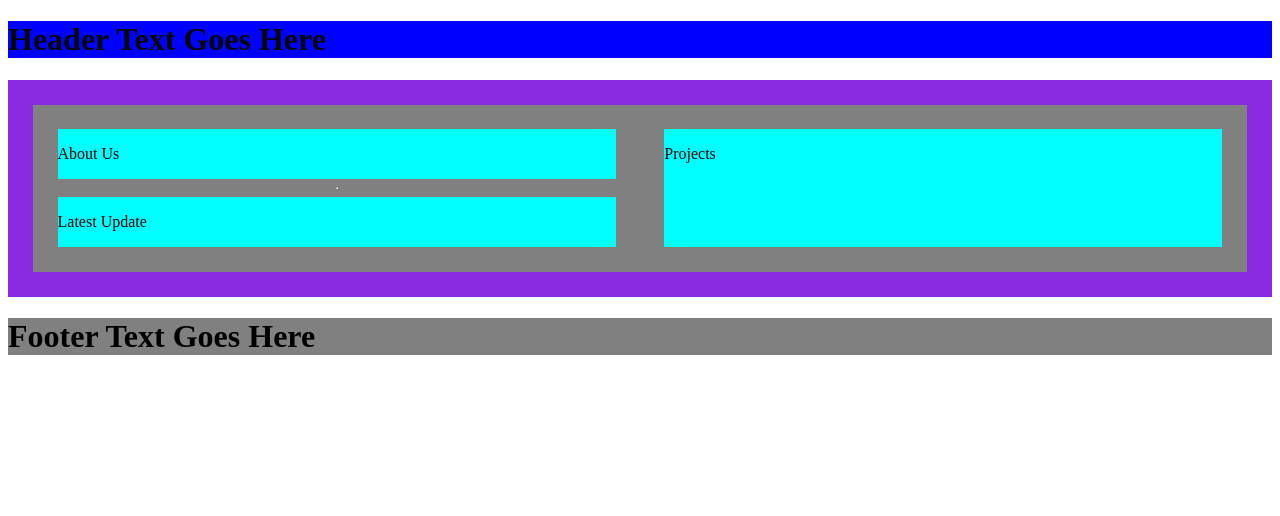
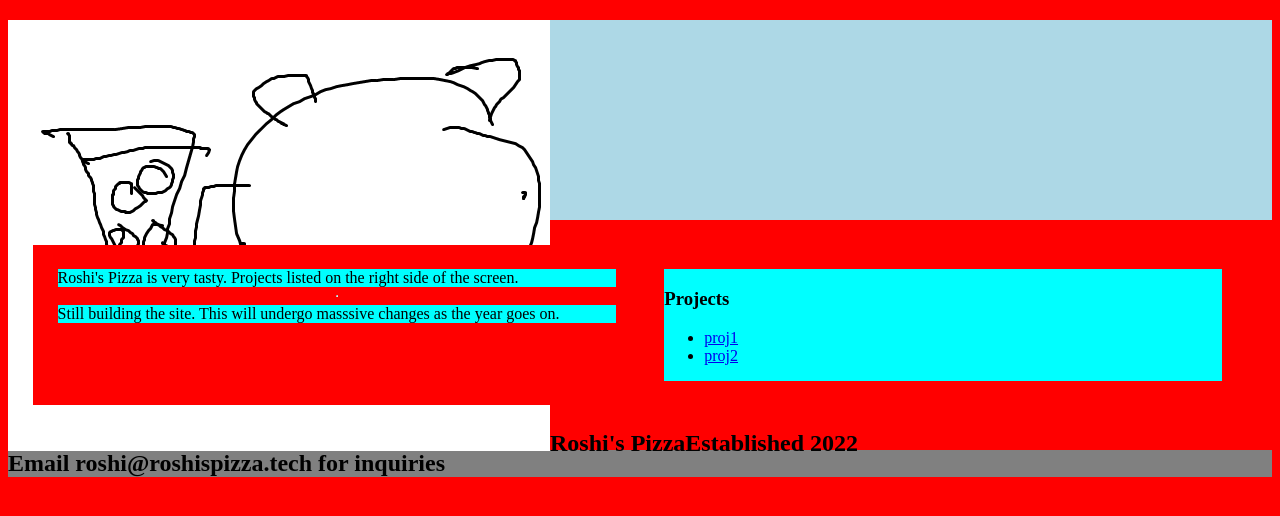
Before and after one commit to RoshisPizza/roshi-website, a plain HTML site: page index.html in a window 1280 px wide. Drawn offline with Linux system fonts and the light colour scheme.

Commit message:
javascript creator built, CSS is a WIP

```diff
--- a/index.html
+++ b/index.html
@@ -6,37 +6,14 @@
     <meta name="viewport" content="width=device-width, initial-scale=1.0">
 
     <link rel="stylesheet" href="./roshistyle.css">
-    <script src="./src/fetcher.js"></script>
+    <script src="./src/site-builder.js"></script>
 
     <title>Roshi's Pizza</title>
 </head>
 <body>
-    <header id="header-block">
-        <script>createHeader();</script>
-    </header>
-
-
-    <div id="body-content-main" class="h-content-wrapper">
-        <div id="body-content-left" class="v-content-wrapper">
-            <div id="content-about-me" class="content">
-                <p>About Us</p>
-            </div>
-        <hr>
-        <div id="content-site-news" class="content">
-                <p>Latest Update</p>
-            </div>
-        </div>
-
-        <div class="v-content-wrapper">
-            <div id="content-projects-list" class="content">
-                <p>Projects</p>
-            </div>
-        </div>
-    </div>
-
-    <footer id="footer-block">
-        <script>createFooter();</script>
-    </footer>
-
+    <header id="header-block"></header>
+    <div id="body-content-main" class="h-content-wrapper"></div>
+    <footer id="footer-block"></footer>
+    <script>createHomePage();</script>
 </body>
 </html>
--- a/roshistyle.css
+++ b/roshistyle.css
@@ -1,6 +1,16 @@
+body {
+    background-color: red;
+}
+
 header{
-    background-color: blue;
+    background-color: lightblue;
+    height: 200px;
 }
+
+#roshi-logo{
+    resize: both;
+}
+
 
 footer{
     background-color: gray;
@@ -13,7 +23,7 @@ div.content{
 div.v-content-wrapper{
     display: flex;
     flex-direction: column;
-    background-color: gray;
+    background-color: inherit;
     flex-grow: inherit;
     padding: 2%;
     flex: 0 0 46%;
@@ -22,7 +32,7 @@ div.v-content-wrapper{
 div.h-content-wrapper{
     display: flex;
     flex-direction: row;
-    background-color: blueviolet;
+    background-color: inherit;
     padding: 2%;
 }
 
--- a/src/fetcher.js
+++ /dev/null
@@ -1,29 +0,0 @@
-function getSiteBlurbs(){
-    var siteBlurbs;
-    // I'm so fucking lost on how to get this shit to print what i want it do.
-    // I just want a picture of a got-danged hot dog
-    fetch('./src/site-blurbs.json')
-    .then(blurbs => blurbs.json())
-    .then(data => {console.log(data); return data;});
-}
-
-function createHeader(){
-    const header = document.createElement("h1");
-    const node = document.createTextNode("Header Text Goes Here");
-    header.appendChild(node)
-
-    const element = document.getElementById("header-block");
-    element.appendChild(header);
-}
-
-function createFooter(){
-    const footer = document.createElement("h1");
-    const node = document.createTextNode("Footer Text Goes Here");
-    footer.appendChild(node)
-
-    const element = document.getElementById("footer-block");
-    element.appendChild(footer);
-}
-
-console.log('here I am');
-console.log(getSiteBlurbs());
--- a/src/site-blurbs.json
+++ /dev/null
@@ -1,14 +0,0 @@
-{
-    "header": [
-        "Roshi's Pizza",
-        "Established 2022"
-    ],
-    "aboutMe": "Roshi's Pizza is very tasty. Projects listed on the right side of the screen.",
-    "footer": "Email roshi@roshispizza.tech for inquiries",
-    "siteUpdate": "Still building the site. This will undergo masssive changes as the year goes on.",
-
-    "projects": {
-        "proj1":"./proj1.html",
-        "proj2":"./proj2.html"
-    }
-}
--- /dev/null
+++ b/src/site-builder.js
@@ -0,0 +1,110 @@
+function createHomePage(){
+    fetch('./src/site-text.json')
+    .then(response => response.json())
+    .then(data => {
+        console.log(data);
+        createHeader(data.header);
+        createHomePageBody(data.content);
+        createFooter(data.footer);
+    }).catch(
+        // not sure why it catches an error, it generate es the page just fine
+        console.log(`Error Fetching Data: {error}`)
+    );
+}
+
+function createHeader(headerData){
+    const content = document.createElement("h2");
+    const logoNode = document.createElement("img")
+    logoNode.setAttribute("src", "./assets/logo-header.png")
+    logoNode.setAttribute("id", "roshi-logo")
+    const titleNode = document.createTextNode(headerData[0]);
+    const detailNode = document.createTextNode(headerData[1]);
+
+    content.appendChild(logoNode)
+    content.appendChild(titleNode);
+    content.appendChild(detailNode);
+    const header = document.getElementById("header-block");
+    header.appendChild(content);
+}
+
+
+function createFooter(footerData){
+    const content = document.createElement("h2");
+    const node = document.createTextNode(footerData);
+    content.appendChild(node)
+    const element = document.getElementById("footer-block");
+    element.appendChild(content);
+}
+
+function createHomePageBody(bodyData){
+    const leftContent = document.createElement("div")
+    leftContent.setAttribute("id", "body-content-left")
+    leftContent.setAttribute("class", "v-content-wrapper")
+
+    const aboutMe = createAboutMe(bodyData.aboutMe);
+    const siteNews = createSiteNews(bodyData.siteNews);
+    leftContent.appendChild(aboutMe);
+    leftContent.appendChild(document.createElement('hr'))
+    leftContent.appendChild(siteNews);
+
+    const rightContent = document.createElement("div")
+    rightContent.setAttribute("id", "body-content-right")
+    rightContent.setAttribute("class", "v-content-wrapper")
+
+    const projectsList = createProjectsList(bodyData.projects);
+    rightContent.appendChild(projectsList)
+
+    const bodyContent = document.getElementById("body-content-main");
+    bodyContent.appendChild(leftContent);
+    bodyContent.appendChild(rightContent);
+}
+
+
+function createAboutMe(aboutMeData){
+    const content = document.createElement('div')
+    content.setAttribute("id", "about-me")
+    content.setAttribute("class", "content")
+    aboutMeText = document.createTextNode(aboutMeData)
+    content.appendChild(aboutMeText)
+    return content;
+}
+
+function createSiteNews(siteNewsData){
+    const content = document.createElement('div')
+    content.setAttribute("id", "site-news")
+    content.setAttribute("class", "content")
+    siteNewsText = document.createTextNode(siteNewsData)
+    content.appendChild(siteNewsText)
+    return content;
+}
+
+function createProjectsList(projectsData){
+    const content = document.createElement('div');
+    content.setAttribute("id", "projects-list");
+    content.setAttribute("class", "content");
+
+    titleNode = document.createElement('h3');
+    titleText = document.createTextNode("Projects")
+    titleNode.appendChild(titleText)
+
+    listNode = document.createElement('ul')
+    content.appendChild(titleNode);
+
+    // trying to use forEach on object; doesn't work
+    for (element in projectsData){
+        projectText = document.createTextNode(element);
+
+        projectLink = document.createElement("a")
+        projectLink.setAttribute("href", projectsData[element])
+        projectLink.appendChild(projectText)
+
+        projectNode = document.createElement('li');
+        projectNode.appendChild(projectLink)
+
+        listNode.appendChild(projectNode)
+    };
+
+    content.appendChild(titleNode)
+    content.appendChild(listNode)
+    return content;
+}
--- /dev/null
+++ b/src/site-text.json
@@ -0,0 +1,15 @@
+{
+    "header": [
+        "Roshi's Pizza",
+        "Established 2022"
+    ],
+    "content": {
+        "aboutMe": "Roshi's Pizza is very tasty. Projects listed on the right side of the screen.",
+        "siteNews": "Still building the site. This will undergo masssive changes as the year goes on.",
+        "projects": {
+            "proj1":"./proj1.html",
+            "proj2":"./proj2.html"
+        }
+    },
+    "footer": "Email roshi@roshispizza.tech for inquiries"
+}
```
Also changed, not shown: assets/logo-header.png (added), assets/logo-thumb.png (added).
